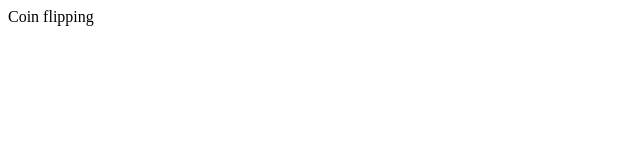
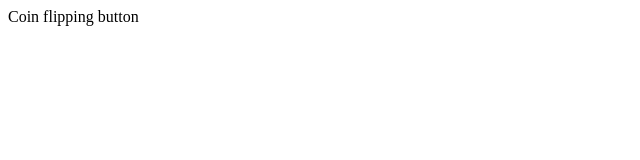
Before and after one commit to colinsachin06/Coin-Flip, a plain HTML site: page index.html in a window 1280 px wide. Shown: the full height of the page, 0-640 px from the left. Drawn offline with Linux system fonts and the light colour scheme.

```diff
--- a/index.html
+++ b/index.html
@@ -1 +1 @@
-<p>Coin flipping</p>
+<p>Coin flipping button</p>
```
